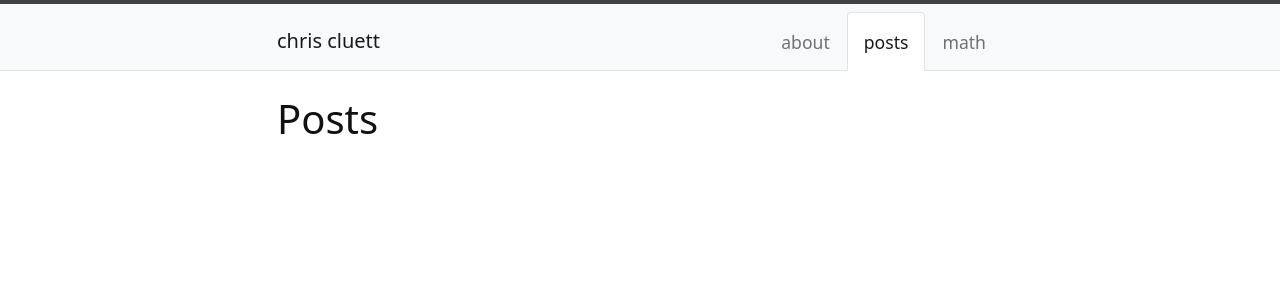
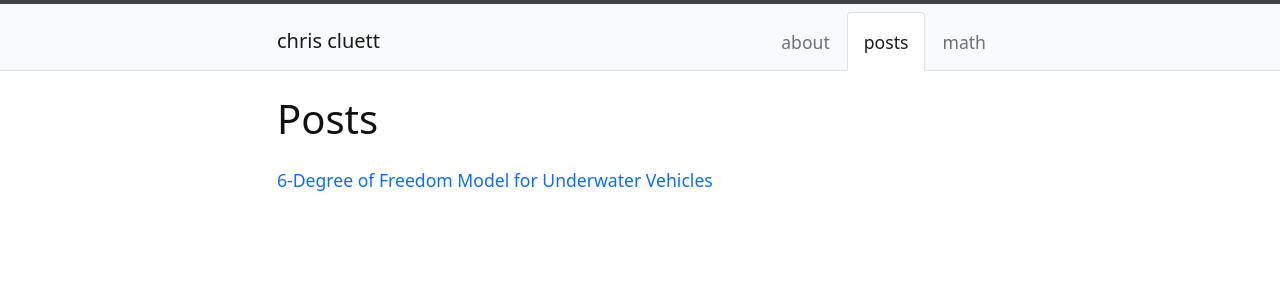
Before and after one commit to ccluett/website, a Jekyll site: the page built from content/1-posts.md, in a window 1280 px wide. Shown: the top 300 px of the page. Built offline with Jekyll 4.4.1, drawn with Linux system fonts in a browser that asks for light colours.

Commit message:
Update 1-posts.md

```diff
--- a/content/1-posts.md
+++ b/content/1-posts.md
@@ -2,3 +2,5 @@
 title: Posts
 nav: posts
 ---
+
+[6-Degree of Freedom Model for Underwater Vehicles](content/subcontent/6dof/6dof)
```
